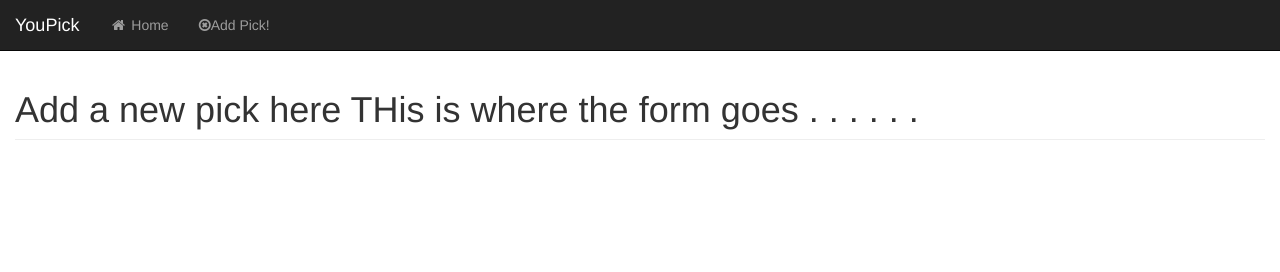
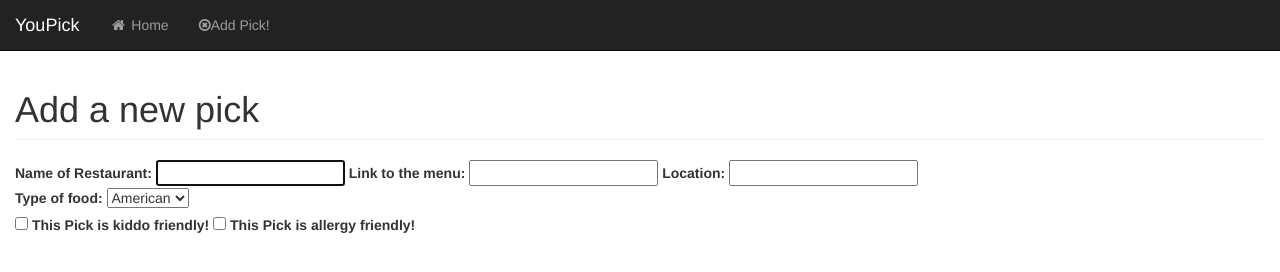
Before and after one commit to JennaCrump/YouPick, a website: page public/html/addPick.html in a window 1280 px wide. Drawn offline with nearby package versions, Linux system fonts and the light colour scheme; files that its build step writes are made by us from their sources; files whose address does not match are found by name.

Commit message:
creating the form for the addPick page.
So far it's just the html. I will style it hopefully tonight or
tomorrow.

```diff
--- a/public/html/addPick.html
+++ b/public/html/addPick.html
@@ -51,17 +51,56 @@
                 <!-- Page Heading -->
                 <div class="row">
                     <div class="col-lg-12">
-                        <h1 class="page-header">
-                            Add a new pick here
-                            THis is where the form goes
-                            .
-                            .
-                            .
-                            .
-                            .
-                            .
+                        <form>
+                            <h1 class="page-header">
+                                Add a new pick
+                            </h1>
 
-                        </h1>
+                            <fieldset>
+                                <label for="name">
+                                    Name of Restaurant:
+                                </label>
+                                <input type="text" autofocus id="name" name="pick_name">
+
+                                <label for="menu">
+                                    Link to the menu:
+                                </label>
+                                <input type="url" id="menu" name="link_to_menu">
+
+                                <label for="map">
+                                    Location:
+                                </label>
+                                <input type="url" id="map" name="link_to_map">
+                                </fieldset>
+
+                            <fieldset>
+                                <label for="type_of_food">
+                                Type of food:
+                                </label>
+                                <select id="type_of_food" name="type_of_food">
+                                    <option value="american">American</option>
+                                    <option value="chinese">Chinese</option>
+                                    <option value="greek">Greek</option>
+                                    <option value="indian">Indian</option>
+                                    <option value="italian">Italian</option>
+                                    <option value="mexican">Mexican</option>
+                                    <option value="sushi">Sushi</option>
+                                    <option value="other">Other</option>
+                                </select>
+                            </fieldset>
+
+                            <fieldset>
+                                <input type="checkbox" id="kid_approved" value="is_kid_approved" name="kid_approved">
+                                <label for="kid_approved">
+                                    This Pick is kiddo friendly!
+                                </label>
+                                <input type="checkbox" id="allergy_friendly" value="is_allergy_friendly" name="allergy_friendly">
+                                <label for="allergy_friendly">
+                                    This Pick is allergy friendly!
+                                </label>
+                            </fieldset>
+
+                        </form>
                     </div>
                 </div>
                 <!-- /.row -->
```
